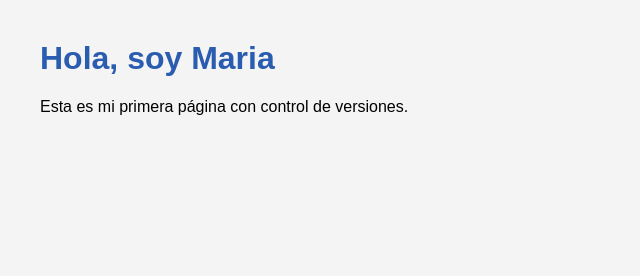
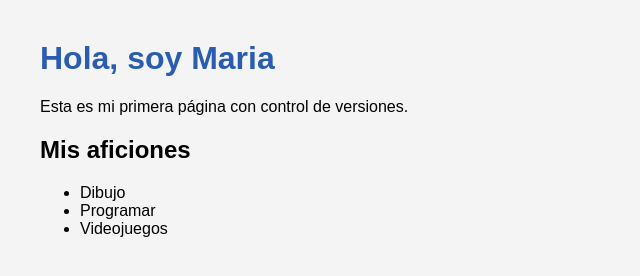
Before and after one commit to mariaalcobendas/MI_PRIMER_REPO, a plain HTML site: page index.html in a window 1280 px wide. Shown: the whole page, without its empty margins (0-640 px from the left). Drawn offline with Linux system fonts and the light colour scheme.

Commit message:
Añade lista de aficiones

```diff
--- a/index.html
+++ b/index.html
@@ -10,6 +10,12 @@
 <body>
     <h1>Hola, soy Maria</h1>
     <p>Esta es mi primera página con control de versiones.</p>
+    <h2>Mis aficiones</h2>
+    <ul>
+        <li>Dibujo</li>
+        <li>Programar</li>
+        <li>Videojuegos</li>
+    </ul>
 </body>
 
 </html>
```
